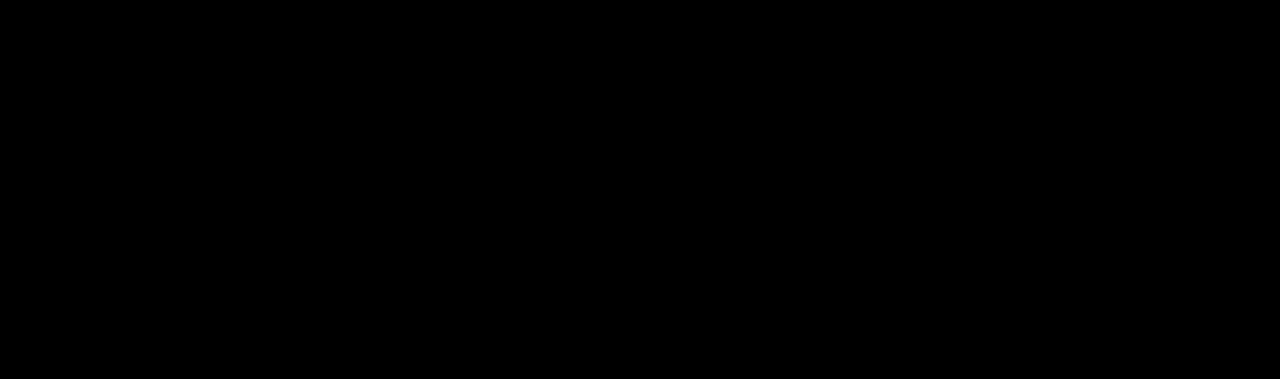
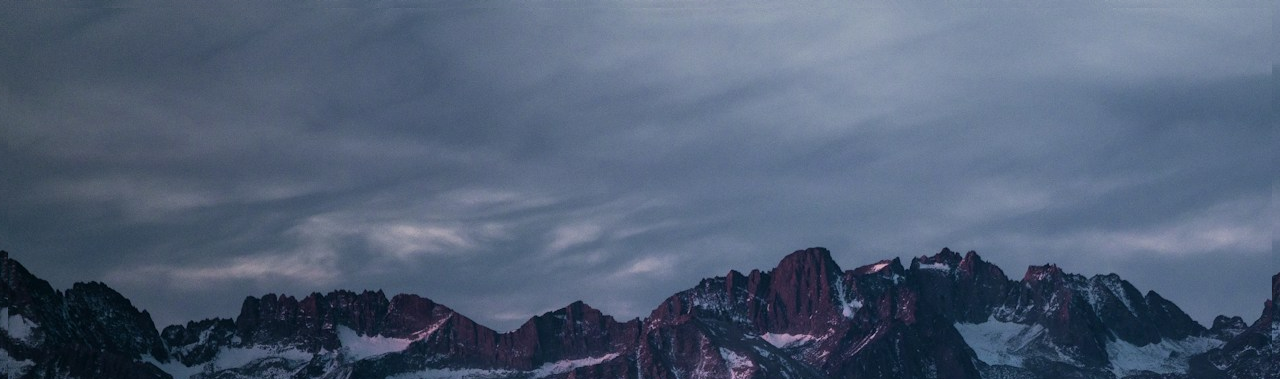
Before and after one commit to DEIVID323/PAGINA_VISUAL, a plain HTML site: page redes_sociales.html in a window 1280 px wide. Shown: the top 379 px of the page. Drawn offline with nearby package versions, Linux system fonts and the light colour scheme.

Commit message:
Auto commit

```diff
--- a/css/redes_sociales.css
+++ b/css/redes_sociales.css
@@ -1,6 +1,6 @@
 @import url('https://cdn.jsdelivr.net/npm/bootstrap-icons@1.11.3/font/bootstrap-icons.min.css');
 * {
-background-color: black;
+background-image: url(../imagenes/hero-bg.jpg);
 }
 
 .main-container {
@@ -37,7 +37,7 @@ background-color: black;
 
 .item:hover .icon-box {
     transform: rotateX(60deg) perspective(550px) translateY(2px);
-    box-shadow: 0px 10px 2px rgba(98, 98, 98, 0.384);
+
 }
 
 .icon {
```
